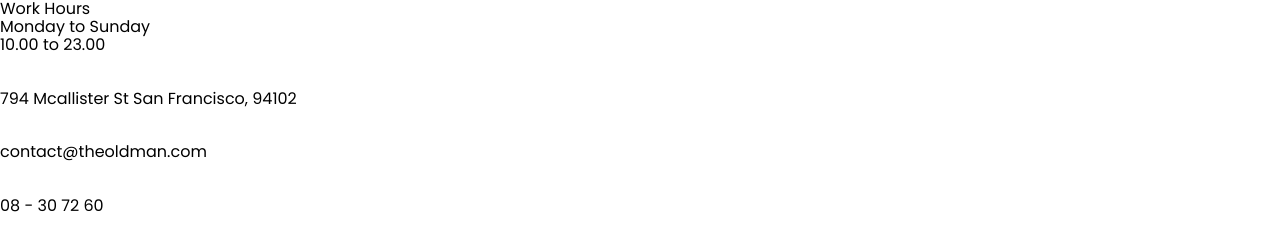
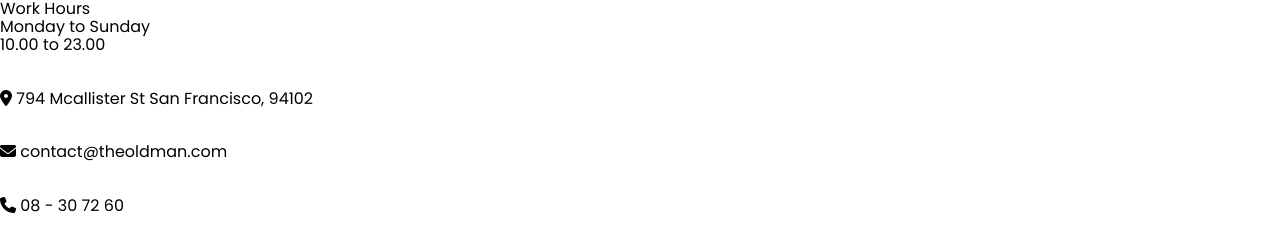
Before and after one commit to danielaayz/group-project-restaurant, a plain HTML site: page contact-us.html in a window 1280 px wide. Shown: the part 202-449 px from the top of the page. Drawn offline with nearby package versions, Linux system fonts and the light colour scheme.

Commit message:
feat: add new icons

```diff
--- a/contact-us.html
+++ b/contact-us.html
@@ -49,9 +49,12 @@
             <section class="container section-left">
                <h1>Get in touch</h1>
                <p>Work Hours <br />Monday to Sunday <br />10.00 to 23.00</p>
-               <p>794 Mcallister St San Francisco, 94102</p>
-               <p>contact@theoldman.com</p>
-               <p>08 - 30 72 60</p>
+               <p>
+                  <i class="fa-solid fa-location-dot"></i> 794 Mcallister St San
+                  Francisco, 94102
+               </p>
+               <p><i class="fa-solid fa-envelope"></i> contact@theoldman.com</p>
+               <p><i class="fa-solid fa-phone"></i> 08 - 30 72 60</p>
             </section>
          </main>
          <!-- Start Footer -->
```
